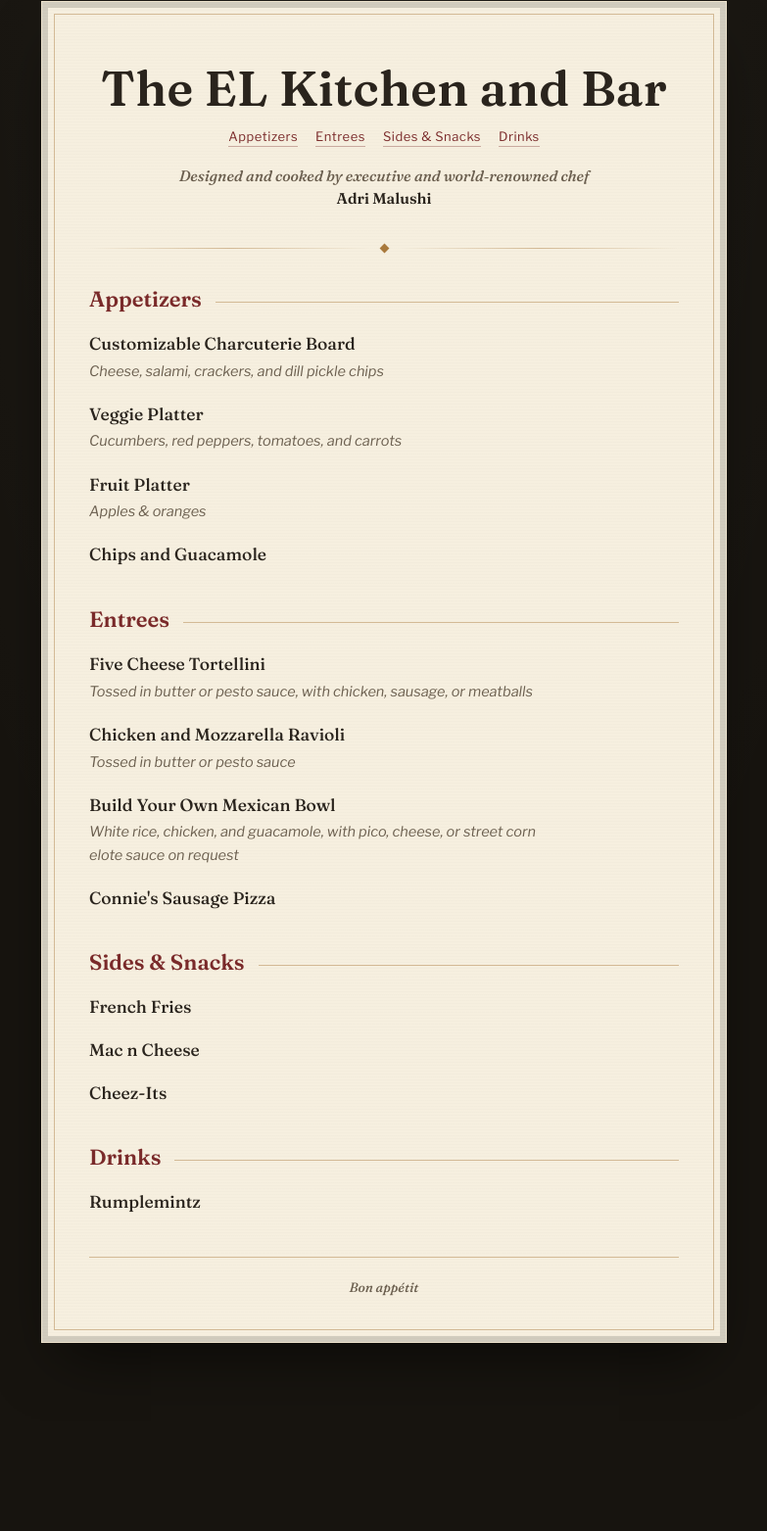
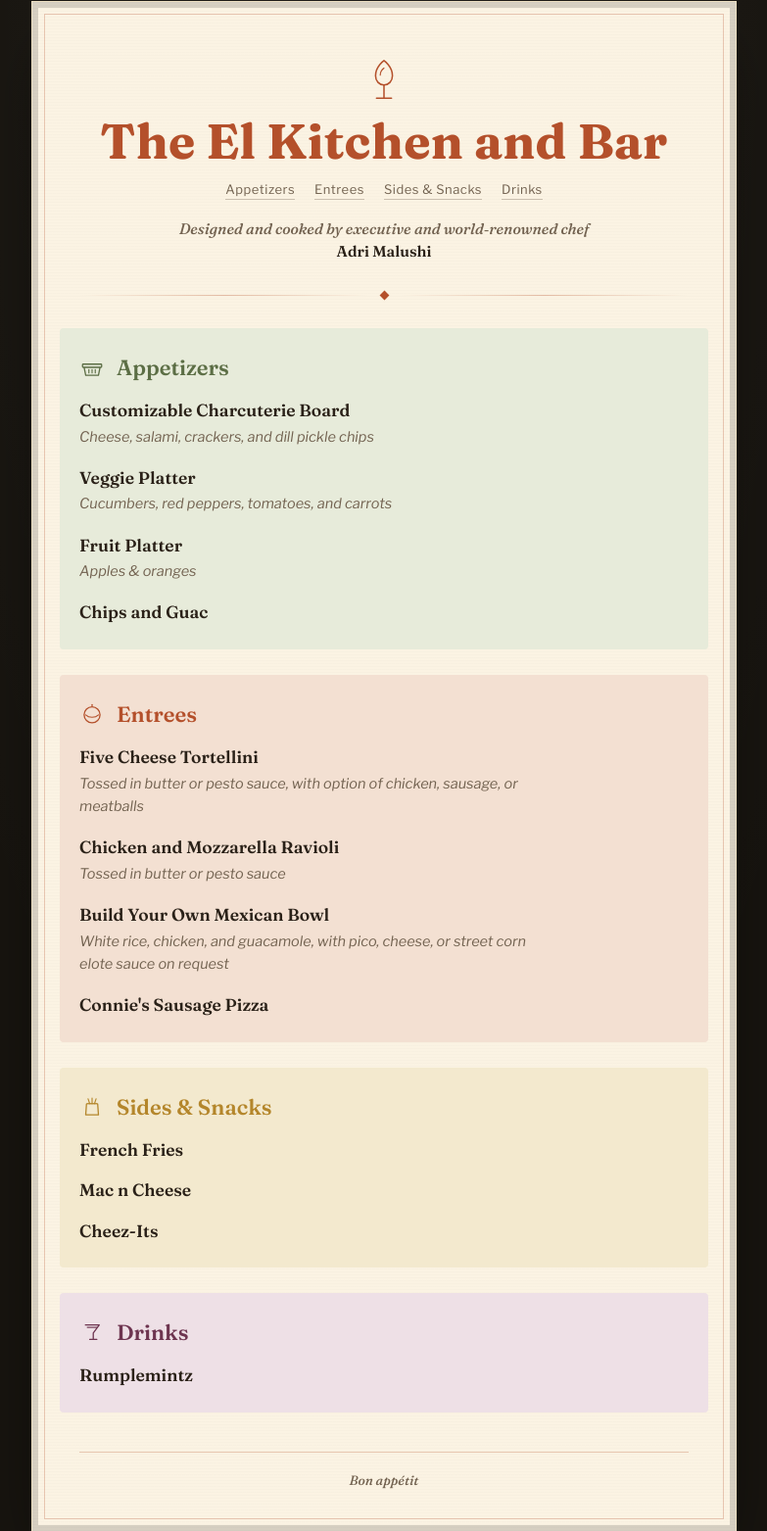
Before and after one commit to indianachamps423/TheElKitchen, a plain HTML site: page index.html in a window 1280 px wide. Shown: the part 47-1610 px from the top of the page at 98% size, without its empty margins (248-1031 px from the left). Before the commit the page ends 1498 px from the top, so only its background shows below. Drawn offline with nearby package versions, Linux system fonts and the light colour scheme.

Commit message:
Update index.html

```diff
--- a/index.html
+++ b/index.html
@@ -3,20 +3,26 @@
 <head>
 <meta charset="UTF-8">
 <meta name="viewport" content="width=device-width, initial-scale=1.0">
-<title>The EL Kitchen and Bar — Menu</title>
+<title>The El Kitchen and Bar — Menu</title>
 <link rel="preconnect" href="https://fonts.googleapis.com">
 <link rel="preconnect" href="https://fonts.gstatic.com" crossorigin>
-<link href="https://fonts.googleapis.com/css2?family=Fraunces:ital,opsz,wght@0,9..144,400;0,9..144,500;0,9..144,600;1,9..144,500&family=Libre+Franklin:ital,wght@0,400;0,500;0,600;1,400&display=swap" rel="stylesheet">
+<link href="https://fonts.googleapis.com/css2?family=Fraunces:ital,opsz,wght@0,9..144,400;0,9..144,500;0,9..144,600;0,9..144,700;1,9..144,500&family=Libre+Franklin:ital,wght@0,400;0,500;0,600;1,400&display=swap" rel="stylesheet">
 <style>
   :root{
-    --paper: #F6EFDF;
-    --paper-edge: #ECE2CC;
-    --ink: #2A241D;
-    --ink-soft: #6B5F4F;
-    --oxblood: #7A2A2A;
-    --brass: #A9793C;
-    --brass-line: rgba(169,121,60,0.45);
+    --paper: #FBF3E3;
+    --paper-edge: #ECDFC2;
+    --ink: #2A2118;
+    --ink-soft: #726250;
     --charcoal: #17140F;
+
+    --rust: #B4502B;
+    --rust-wash: #F3E0D2;
+    --sage: #5C6E45;
+    --sage-wash: #E7EBDA;
+    --gold: #B4862B;
+    --gold-wash: #F3E9CE;
+    --plum: #6E3550;
+    --plum-wash: #EEE0E6;
   }
 
   *{ box-sizing: border-box; }
@@ -31,45 +37,54 @@
 
   body{
     background-image:
-      radial-gradient(ellipse at top, rgba(255,255,255,0.04), transparent 60%);
+      radial-gradient(ellipse at top, rgba(255,255,255,0.05), transparent 60%);
     padding: 48px 16px 80px;
     min-height: 100vh;
   }
 
   .menu{
-    max-width: 700px;
+    max-width: 720px;
     margin: 0 auto;
     background: var(--paper);
     background-image:
       repeating-linear-gradient(0deg, rgba(0,0,0,0.012) 0px, rgba(0,0,0,0.012) 1px, transparent 1px, transparent 3px);
     border: 1px solid var(--paper-edge);
     box-shadow: 0 30px 60px -20px rgba(0,0,0,0.6), 0 0 0 6px rgba(0,0,0,0.15) inset;
-    padding: 56px 48px 48px;
+    padding: 52px 48px 44px;
     position: relative;
+    overflow: hidden;
   }
 
   .menu::before{
     content:"";
     position:absolute;
     inset: 12px;
-    border: 1px solid var(--brass-line);
+    border: 1px solid rgba(180,80,43,0.28);
     pointer-events:none;
   }
 
   header{
     text-align:center;
-    padding-top: 6px;
-    padding-bottom: 28px;
+    padding-top: 4px;
+    padding-bottom: 22px;
     margin-bottom: 8px;
+    position: relative;
+  }
+
+  .crest{
+    width: 46px;
+    height: 46px;
+    margin: 0 auto 10px;
+    color: var(--rust);
   }
 
   h1{
     font-family: 'Fraunces', serif;
     font-optical-sizing: auto;
-    font-weight: 600;
+    font-weight: 700;
     font-size: clamp(34px, 6vw, 50px);
     letter-spacing: 0.005em;
-    color: var(--ink);
+    color: var(--rust);
     margin: 0 0 14px;
     line-height: 1.05;
   }
@@ -78,21 +93,22 @@
     display:flex;
     justify-content:center;
     flex-wrap: wrap;
-    gap: 10px 18px;
+    gap: 10px 20px;
     margin: 4px 0 18px;
   }
 
   nav.sections a{
     font-size: 13px;
     letter-spacing: 0.04em;
-    color: var(--oxblood);
+    color: var(--ink-soft);
     text-decoration:none;
-    border-bottom: 1px solid rgba(122,42,42,0.35);
+    border-bottom: 1px solid rgba(114,98,80,0.35);
     padding-bottom: 2px;
     transition: border-color 0.15s ease, color 0.15s ease;
   }
   nav.sections a:hover{
-    border-color: var(--oxblood);
+    color: var(--rust);
+    border-color: var(--rust);
   }
 
   .chef-line{
@@ -115,46 +131,53 @@
     display:flex;
     align-items:center;
     gap: 12px;
-    margin: 6px 0 34px;
+    margin: 6px 0 30px;
   }
   .rule::before, .rule::after{
     content:"";
     flex:1;
     height:1px;
-    background: linear-gradient(90deg, transparent, var(--brass-line), transparent);
+    background: linear-gradient(90deg, transparent, rgba(180,80,43,0.35), transparent);
   }
   .rule .diamond{
     width: 7px; height:7px;
-    background: var(--brass);
+    background: var(--rust);
     transform: rotate(45deg);
     flex: 0 0 auto;
   }
 
   section.course{
-    margin-bottom: 40px;
+    margin: 0 -20px 26px;
+    padding: 26px 20px;
+    border-radius: 4px;
     scroll-margin-top: 30px;
   }
   section.course:last-of-type{
     margin-bottom: 0;
   }
+  section.course.appetizers{ background: var(--sage-wash); }
+  section.course.entrees{ background: var(--rust-wash); }
+  section.course.sides{ background: var(--gold-wash); }
+  section.course.drinks{ background: var(--plum-wash); }
 
   .course-title{
     font-family:'Fraunces', serif;
     font-weight: 600;
     font-size: 22px;
-    color: var(--oxblood);
-    margin: 0 0 20px;
+    margin: 0 0 18px;
     display:flex;
-    align-items:baseline;
-    gap: 14px;
+    align-items:center;
+    gap: 12px;
   }
-  .course-title::after{
-    content:"";
-    flex:1;
-    height:1px;
-    background: var(--brass-line);
-    transform: translateY(-4px);
+  .course-icon{
+    width: 26px;
+    height: 26px;
+    flex: 0 0 auto;
   }
+  .appetizers .course-title{ color: var(--sage); }
+  .entrees .course-title{ color: var(--rust); }
+  .sides .course-title{ color: var(--gold); }
+  .drinks .course-title{ color: var(--plum); }
 
   ul.items{
     list-style:none;
@@ -163,7 +186,7 @@
   }
 
   li.item{
-    margin-bottom: 20px;
+    margin-bottom: 18px;
   }
   li.item:last-child{
     margin-bottom:0;
@@ -171,14 +194,14 @@
 
   .item-name{
     font-family:'Fraunces', serif;
-    font-weight: 500;
+    font-weight: 600;
     font-size: 17.5px;
     color: var(--ink);
     line-height: 1.35;
   }
 
   .item-desc{
-    margin: 5px 0 0;
+    margin: 4px 0 0;
     font-size: 14.5px;
     font-style: italic;
     color: var(--ink-soft);
@@ -188,9 +211,9 @@
 
   footer{
     text-align:center;
-    margin-top: 44px;
-    padding-top: 22px;
-    border-top: 1px solid var(--brass-line);
+    margin-top: 40px;
+    padding-top: 20px;
+    border-top: 1px solid rgba(180,80,43,0.28);
   }
   footer p{
     font-family:'Fraunces', serif;
@@ -201,9 +224,10 @@
   }
 
   @media (max-width: 560px){
-    .menu{ padding: 40px 24px 36px; }
+    .menu{ padding: 40px 20px 36px; }
     .menu::before{ inset: 8px; }
     nav.sections{ gap: 8px 14px; }
+    section.course{ margin: 0 -12px 22px; padding: 20px 16px; }
   }
 </style>
 </head>
@@ -212,7 +236,13 @@
 <div class="menu">
 
   <header>
-    <h1>The EL Kitchen and Bar</h1>
+    <svg class="crest" viewBox="0 0 48 48" fill="none" xmlns="http://www.w3.org/2000/svg">
+      <path d="M24 4C24 4 15 10 15 20C15 26 19 30 24 30C29 30 33 26 33 20C33 10 24 4 24 4Z" stroke="currentColor" stroke-width="1.6" stroke-linejoin="round"/>
+      <path d="M24 30V44" stroke="currentColor" stroke-width="1.6"/>
+      <path d="M16 44H32" stroke="currentColor" stroke-width="1.6" stroke-linecap="round"/>
+      <path d="M24 12C24 12 20 15 20 19.5" stroke="currentColor" stroke-width="1.2" stroke-linecap="round"/>
+    </svg>
+    <h1>The El Kitchen and Bar</h1>
     <nav class="sections">
       <a href="#appetizers">Appetizers</a>
       <a href="#entrees">Entrees</a>
@@ -224,8 +254,17 @@
 
   <div class="rule"><span class="diamond"></span></div>
 
-  <section class="course" id="appetizers">
-    <h2 class="course-title">Appetizers</h2>
+  <section class="course appetizers" id="appetizers">
+    <h2 class="course-title">
+      <svg class="course-icon" viewBox="0 0 32 32" fill="none" xmlns="http://www.w3.org/2000/svg">
+        <rect x="4" y="12" width="24" height="4" rx="1" stroke="currentColor" stroke-width="1.6"/>
+        <path d="M6 16L8 26H24L26 16" stroke="currentColor" stroke-width="1.6" stroke-linejoin="round"/>
+        <path d="M12 19V23" stroke="currentColor" stroke-width="1.4" stroke-linecap="round"/>
+        <path d="M16 19V23" stroke="currentColor" stroke-width="1.4" stroke-linecap="round"/>
+        <path d="M20 19V23" stroke="currentColor" stroke-width="1.4" stroke-linecap="round"/>
+      </svg>
+      Appetizers
+    </h2>
     <ul class="items">
       <li class="item">
         <div class="item-name">Customizable Charcuterie Board</div>
@@ -240,17 +279,24 @@
         <p class="item-desc">Apples &amp; oranges</p>
       </li>
       <li class="item">
-        <div class="item-name">Chips and Guacamole</div>
+        <div class="item-name">Chips and Guac</div>
       </li>
     </ul>
   </section>
 
-  <section class="course" id="entrees">
-    <h2 class="course-title">Entrees</h2>
+  <section class="course entrees" id="entrees">
+    <h2 class="course-title">
+      <svg class="course-icon" viewBox="0 0 32 32" fill="none" xmlns="http://www.w3.org/2000/svg">
+        <circle cx="16" cy="17" r="10" stroke="currentColor" stroke-width="1.6"/>
+        <path d="M8 17C8 17 11 20 16 20C21 20 24 17 24 17" stroke="currentColor" stroke-width="1.4" stroke-linecap="round"/>
+        <path d="M16 6V4" stroke="currentColor" stroke-width="1.4" stroke-linecap="round"/>
+      </svg>
+      Entrees
+    </h2>
     <ul class="items">
       <li class="item">
         <div class="item-name">Five Cheese Tortellini</div>
-        <p class="item-desc">Tossed in butter or pesto sauce, with chicken, sausage, or meatballs</p>
+        <p class="item-desc">Tossed in butter or pesto sauce, with option of chicken, sausage, or meatballs</p>
       </li>
       <li class="item">
         <div class="item-name">Chicken and Mozzarella Ravioli</div>
@@ -266,8 +312,17 @@
     </ul>
   </section>
 
-  <section class="course" id="sides">
-    <h2 class="course-title">Sides &amp; Snacks</h2>
+  <section class="course sides" id="sides">
+    <h2 class="course-title">
+      <svg class="course-icon" viewBox="0 0 32 32" fill="none" xmlns="http://www.w3.org/2000/svg">
+        <path d="M9 12L8 26H24L23 12" stroke="currentColor" stroke-width="1.6" stroke-linejoin="round"/>
+        <path d="M9 12H23" stroke="currentColor" stroke-width="1.6"/>
+        <path d="M13 12L11 6" stroke="currentColor" stroke-width="1.4" stroke-linecap="round"/>
+        <path d="M16 12L16 5" stroke="currentColor" stroke-width="1.4" stroke-linecap="round"/>
+        <path d="M19 12L21 6" stroke="currentColor" stroke-width="1.4" stroke-linecap="round"/>
+      </svg>
+      Sides &amp; Snacks
+    </h2>
     <ul class="items">
       <li class="item"><div class="item-name">French Fries</div></li>
       <li class="item"><div class="item-name">Mac n Cheese</div></li>
@@ -275,8 +330,15 @@
     </ul>
   </section>
 
-  <section class="course" id="drinks">
-    <h2 class="course-title">Drinks</h2>
+  <section class="course drinks" id="drinks">
+    <h2 class="course-title">
+      <svg class="course-icon" viewBox="0 0 32 32" fill="none" xmlns="http://www.w3.org/2000/svg">
+        <path d="M7 7H25L17.5 17V25" stroke="currentColor" stroke-width="1.6" stroke-linejoin="round"/>
+        <path d="M13 25H22" stroke="currentColor" stroke-width="1.6" stroke-linecap="round"/>
+        <path d="M9.5 10H22.5" stroke="currentColor" stroke-width="1.4"/>
+      </svg>
+      Drinks
+    </h2>
     <ul class="items">
       <li class="item"><div class="item-name">Rumplemintz</div></li>
     </ul>
```
